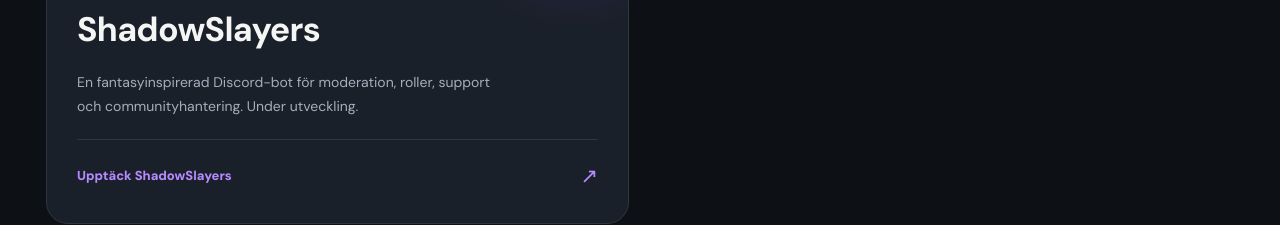
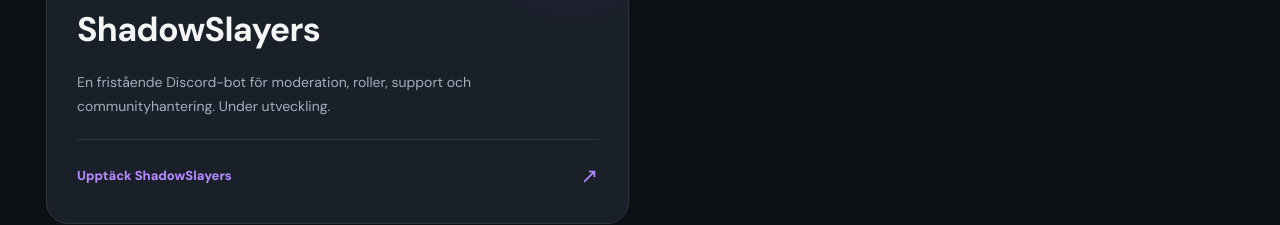
Before and after one commit to Wolfyslayer/Smoke-less-website, a React (Vite) app: page / in a window 1280 px wide. Shown: the part 1319-1544 px from the top of the page. Built offline with nearby package versions, Linux system fonts and the light colour scheme.

Commit message:
Describe ShadowSlayers as an independent Discord bot

```diff
--- a/src/Hub.tsx
+++ b/src/Hub.tsx
@@ -35,7 +35,7 @@ export default function Hub(){
           </a>
           <a className="hub-card hub-shadow" href="/shadow-slayers/">
             <div className="hub-card-top"><span className="hub-card-icon" aria-hidden="true">✧</span><span className="hub-card-label">{tr('DISCORD-BOT','DISCORD BOT')}</span></div>
-            <div className="hub-card-copy"><h3>ShadowSlayers</h3><p>{tr('En fantasyinspirerad Discord-bot för moderation, roller, support och communityhantering. Under utveckling.','A fantasy-inspired Discord bot for moderation, roles, support and community management. In development.')}</p></div>
+            <div className="hub-card-copy"><h3>ShadowSlayers</h3><p>{tr('En fristående Discord-bot för moderation, roller, support och communityhantering. Under utveckling.','An independent Discord bot for moderation, roles, support and community management. In development.')}</p></div>
             <span className="hub-card-bottom">{tr('Upptäck ShadowSlayers','Explore ShadowSlayers')} <span>↗</span></span>
           </a>
         </div>
```
